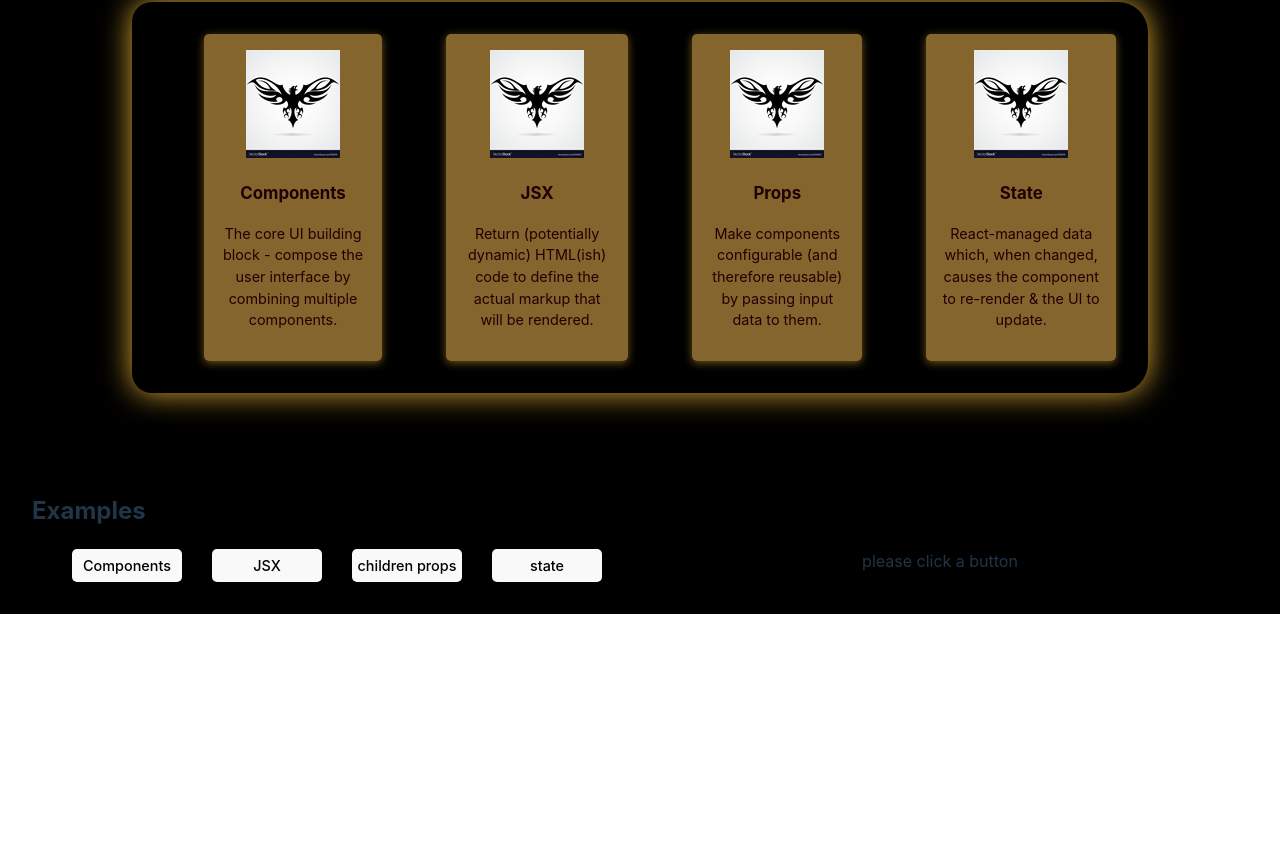
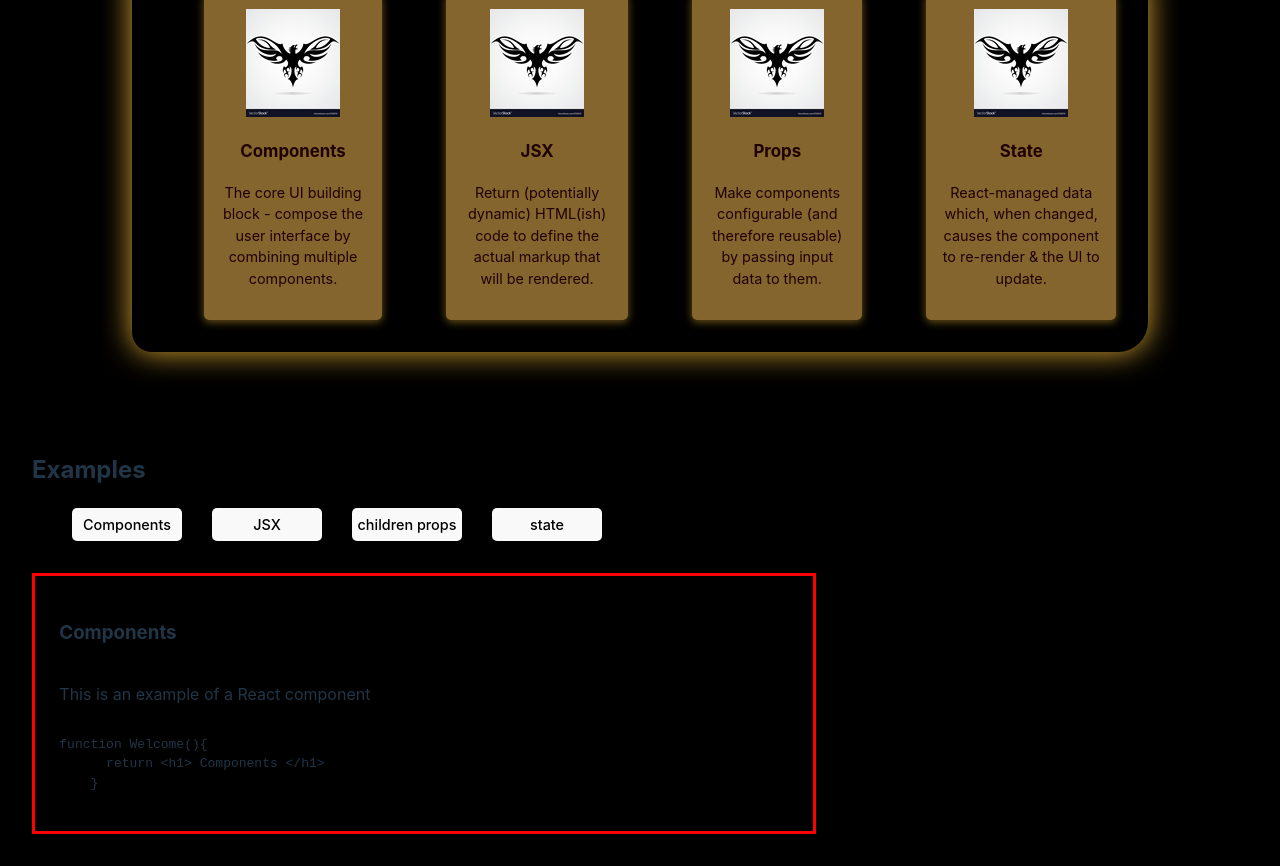
Before and after one commit to OmShrikhande/React-project, a React (Vite) app: page / in a window 1280 px wide. Shown: the part 1264-2130 px from the top of the page. Before the commit the page ends 1878 px from the top, so only its background shows below. Built offline with nearby package versions, Linux system fonts and the light colour scheme.

Commit message:
useState

```diff
--- a/index.html
+++ b/index.html
@@ -2,7 +2,7 @@
 <html lang="en">
   <head>
     <meta charset="UTF-8" />
-    <link rel="icon" type="image/svg+xml" href="/vite.svg" />
+    <link rel="icon" type="" href="" />
     <meta name="viewport" content="width=device-width, initial-scale=1.0" />
     <title>StudyPoint</title>
   </head>
--- a/src/App.css
+++ b/src/App.css
@@ -49,6 +49,10 @@ li{
   list-style: none;
 }
 /* this is for TabButton component */
+#TabButton{
+  flex: none;
+}
+
 
 #TabButton h2{
   text-align: start;
@@ -74,3 +78,13 @@ li{
 .read-the-docs {
   color: #888;
 }
+#TabContent{
+  display: flex;
+  text-align: left;
+  flex-direction: column;
+  width: 60%;
+  height: auto;
+  margin-top: 7%;
+  padding: 2%;
+  border: 3px solid red;
+}
--- a/src/App.jsx
+++ b/src/App.jsx
@@ -1,10 +1,14 @@
 import { useState } from 'react'
 import be from './assets/black-eagle.jpg'
-import { CORE_CONCEPTS } from './data.js'
+import { CORE_CONCEPTS,
+  Example,
+
+} from './data.js'
 import CoreConcepts from './Components/CoreConcepts.jsx'
 import Header from './Components/Header'
 import './App.css'
 import TabButton from './Components/TabButton.jsx'
+// import {Example} from './data.js'
 
 
 const reactDesciption = ['Fundamental','Crucial', 'core']
@@ -13,22 +17,15 @@ function genranodm(max){
   return Math.floor(Math.random() * (max + 1));
 }
 
-//
-
-
-
 function App() {
 
-
-  const [count, setCount] = useState(0)
+  let [SelectedTopic, setSelectedTopic] = useState('components')
+  // const [count, setCount] = useState(0)
   const description =reactDesciption[genranodm(2)]
 
-  let tabContent = 'please click a button'
-
-
   function handelSelect(selectedButton){
-    tabContent = selectedButton;
-    console.log(selectedButton);
+       setSelectedTopic(selectedButton)
+    // console.log(selectedButton);
   }
 
   return (
@@ -36,9 +33,9 @@ function App() {
       <Header />
       <h1>Om Shrikhande</h1>
       <div className="card">
-        <button onClick={() => setCount((count) => count + 1)}>
+        {/* <button onClick={() => setCount((count) => count + 1)}>
           count is {count}
-        </button>
+        </button> */}
         <p>
          This is react {description} the app made by Mr. Om Shrikhande this is his first app
         </p>
@@ -73,8 +70,14 @@ function App() {
             <TabButton onSelect={() => handelSelect('state')}>state</TabButton>
           </menu>
 {/* passing function handelSelect as a value */}
-         {tabContent}
-
+        <div id="TabContent">
+         {/* using the selected topic to get the corresponding example */}
+         <h3>{Example[SelectedTopic].title}</h3>
+         <p>{Example[SelectedTopic].description}</p>
+         <pre>
+          <code>{Example[SelectedTopic].code}</code>
+         </pre>
+        </div>
       </section>
     </>
   )
--- a/src/data.js
+++ b/src/data.js
@@ -39,21 +39,21 @@ export const Example ={
     }`,
   },
   jsx :{
-    title: 'Components',
+    title: 'JSX',
     description: 'This is an example of a React component',
     code : `function Welcome(){
       return <h1> Components </h1>
     }`,
   },
-  props :{
-    title: 'Components',
+  childrenprop :{
+    title: 'Props',
     description: 'This is an example of a React component',
     code : `function Welcome(){
       return <h1> Components </h1>
     }`,
   },
   state :{
-    title: 'Components',
+    title: 'State',
     description: 'This is an example of a React component',
     code : `function Welcome(){
       return <h1> Components </h1>
```
